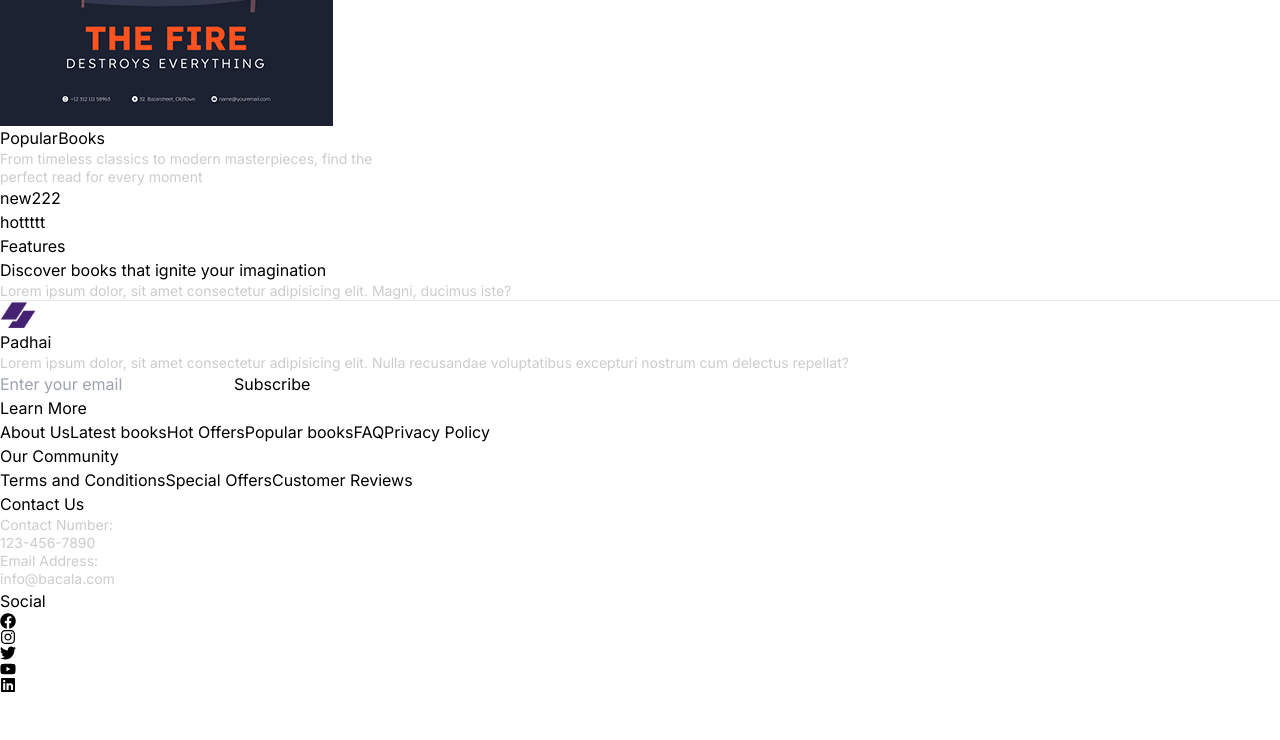
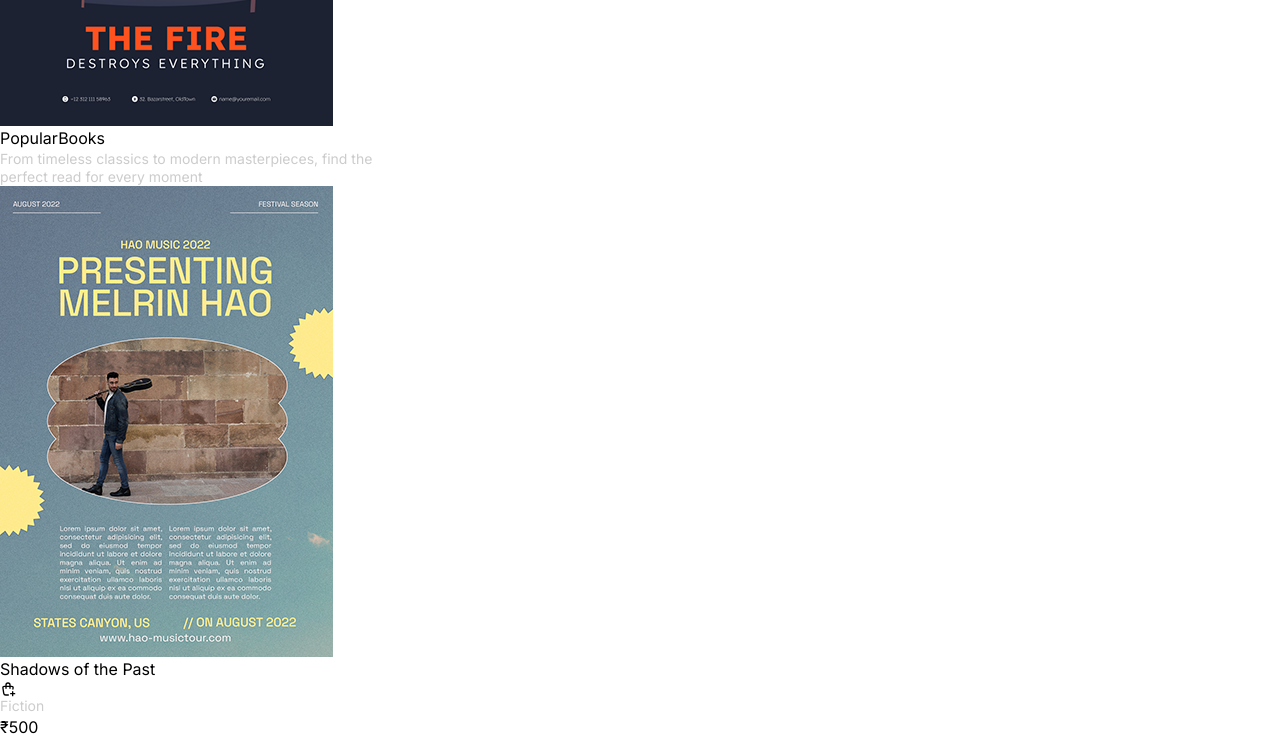
Before and after one commit to Rushi4912/BookStore, a React (Vite) app in the folder frontend/: page / in a window 1280 px wide. Shown: the part 2180-2920 px from the top of the page. Before the commit the page ends 2873 px from the top, so only its background shows below. Built offline with nearby package versions, Linux system fonts and the light colour scheme.

Commit message:
added popular-books section

```diff
--- a/frontend/src/components/PopularBooks.jsx
+++ b/frontend/src/components/PopularBooks.jsx
@@ -1,21 +1,28 @@
 import React from 'react';
 import Title from './Title';
 import Item from './Item';
+import { books } from '../assets/data';
 
 const PopularBooks = () => {
+  // Filter popular books
+  const popularBooks = books.filter(book => book.popular === true);
 
   return (
-    <section>
-      <Title title1={'Popular'} title2={'Books'} title1Styles={'pb-10'} paraStyles={'!block'}/>
-      <div className='flex flex-1 flex-column'>
+    <section className='max-padd-container py-12 xl:py-24'>
+      <Title
+        title1={'Popular'}
+        title2={'Books'}
+        title1Styles={'pb-10'}
+        paraStyles={'!block'}
+      />
 
+      <div className='grid grid-cols-1 sm:grid-cols-2 md:grid-cols-3 lg:grid-cols-4 gap-6 xl:gap-8'>
+        {popularBooks.map((book) => (
+          <Item key={book._id} book={book} />
+        ))}
+      </div>
+    </section>
+  );
+};
 
-        <h1>new222</h1>
-        <h1>hottttt</h1>
-
-      </div>
-
-    </section>
-  )
-}
 export default PopularBooks;
--- a/frontend/src/pages/Home.jsx
+++ b/frontend/src/pages/Home.jsx
@@ -5,7 +5,6 @@ import About from "../components/About";
 import PopularBooks from "../components/PopularBooks";
 import Features from "../components/Features";
 import Footer from "../components/Footer";
-
 export  const Home = () => {
   return (
     <>
```
